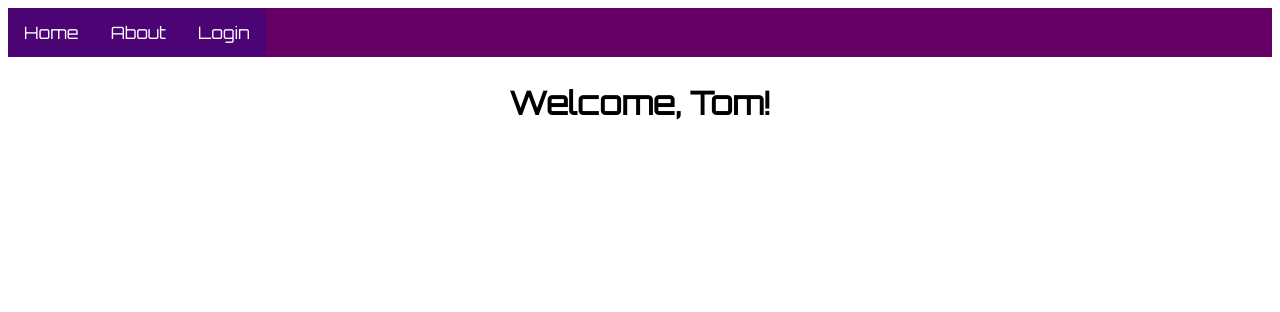
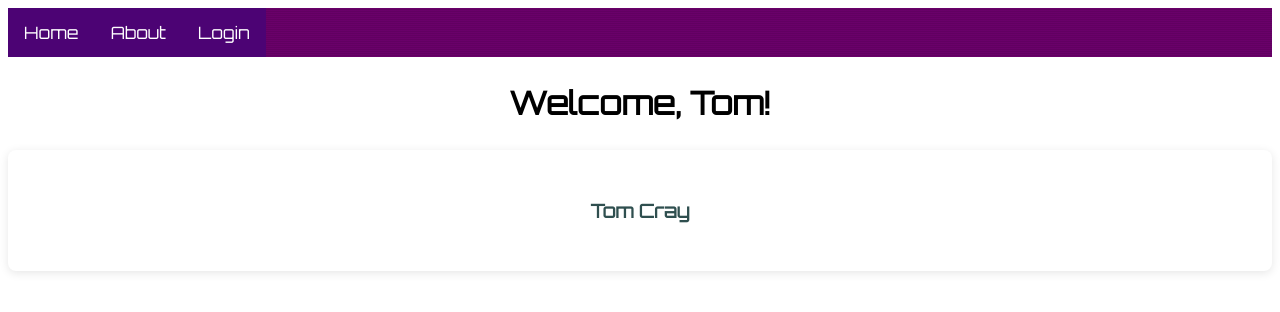
Before and after one commit to Shade1037/HazTek, a plain HTML site: page personal.html in a window 1280 px wide. Drawn offline with Linux system fonts and the light colour scheme.

```diff
--- a/tomcray.html
+++ b/personal.html
@@ -14,5 +14,8 @@
         <a class="active" href="access.html">Login</a>
     </div>
     <h1 class="title">Welcome, Tom!</h1>
+    <div class="id-container">
+        <h3 class="subtitle">Tom Cray</h3>
+    </div>
 </body>
 </html>
--- a/style.css
+++ b/style.css
@@ -92,3 +92,11 @@
   border-radius: 4px;
   cursor: pointer;
 }
+
+.id-container {
+  background-color: white;
+  padding: 30px;
+  border-radius: 8px;
+  box-shadow: 0 2px 10px rgba(0,0,0,0.1);
+  text-align: center;
+}
```
Also changed, not shown: access.html (+1 -1 lines).
